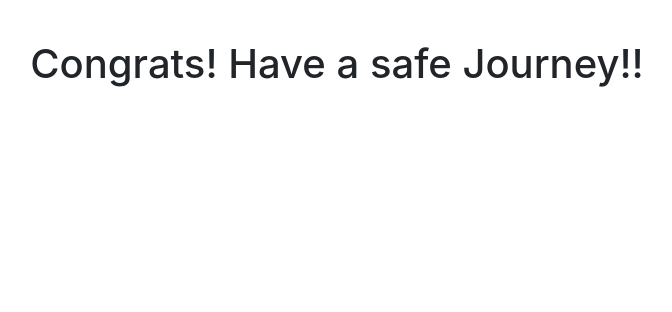
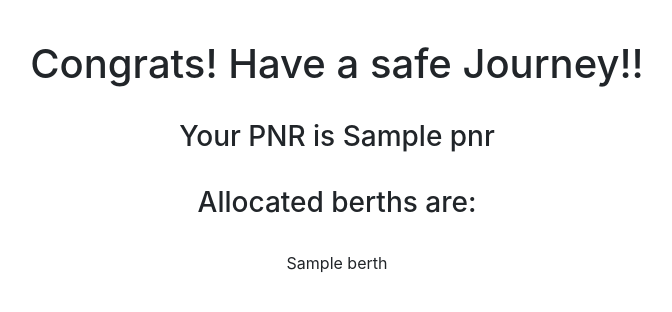
Before and after one commit to tanmay199/dbproject, a Flask app: template templates/congrats.html in a window 1280 px wide. Shown: the part 56-368 px from the top of the page, without its empty margins (303-975 px from the left). Run offline with Flask 2, Linux system fonts and the light colour scheme; the template is opened without the code that fills it: most values are stand-ins (such as "Sample title", 1, 10 or a date in 2020); some libraries are stand-ins or nearby versions.

Commit message:
congrats page pnr add

```diff
--- a/app.py
+++ b/app.py
@@ -73,10 +73,7 @@ def logout():
     session.pop('user', None)
     return redirect(url_for('index'))
 
-@app.route('/congrats')
-def congrats():
 
-   return render_template('congrats.html')
 
 
 @app.route('/book-ticket' , methods = ['GET','POST'])
@@ -118,9 +115,10 @@ def book_ticket():
       seat_type= request.form["seat_type"]
       available_seat, filled_seats=dbhelper.checkavailability(trainid,date,seat_type)
       print(trainid, date, userid, seat_type, available_seat, filled_seats)
-      res = dbhelper.addusers(users,trainid,date,userid,filled_seats, seat_type)
+      res, pnr, berths = dbhelper.addusers(users,trainid,date,userid,filled_seats, seat_type)
+
       if res:
-         return redirect(url_for('congrats'))
+         return render_template('congrats.html', pnr=pnr, berths=berths)
       else:
          return redirect(url_for('no_of_berths',err="Ticket not Booked. Please Try Again!", trainid=trainid, date=date))
 
--- a/templates/congrats.html
+++ b/templates/congrats.html
@@ -9,6 +9,12 @@ Congrats
 <div class="container"> <br><br>
     <center>
         <h1>Congrats! Have a safe Journey!!</h1><br>
+        <h3>Your PNR is {{pnr}}</h3><br>
+        <h3>Allocated berths are:</h3><br>
+        {% for berth in berths %}
+        <option data-tokens="china"><h3>{{berth}}</h3></option>
+        {% endfor %}
+
     </center>
 
 </div>
--- a/templates/traindetails.html
+++ b/templates/traindetails.html
@@ -14,13 +14,13 @@ Train detail
          <div class="col-md-12">
              <div class="row">
                  <div class="col-md-4">
-                    From {{start}}
+                   <h2> From:</h2>{{start}}
                  </div>
                  <div class="col-md-4">
-                    To {{end}}
+                    <h2>To: </h2>{{end}}
                 </div>
                 <div class="col-md-4">
-                    Date {{date}}
+                   <h2> Date: </h2>{{date}}
                  </div>
 
              </div>
```
Also changed, not shown: db/database.py (+6 -5 lines).
